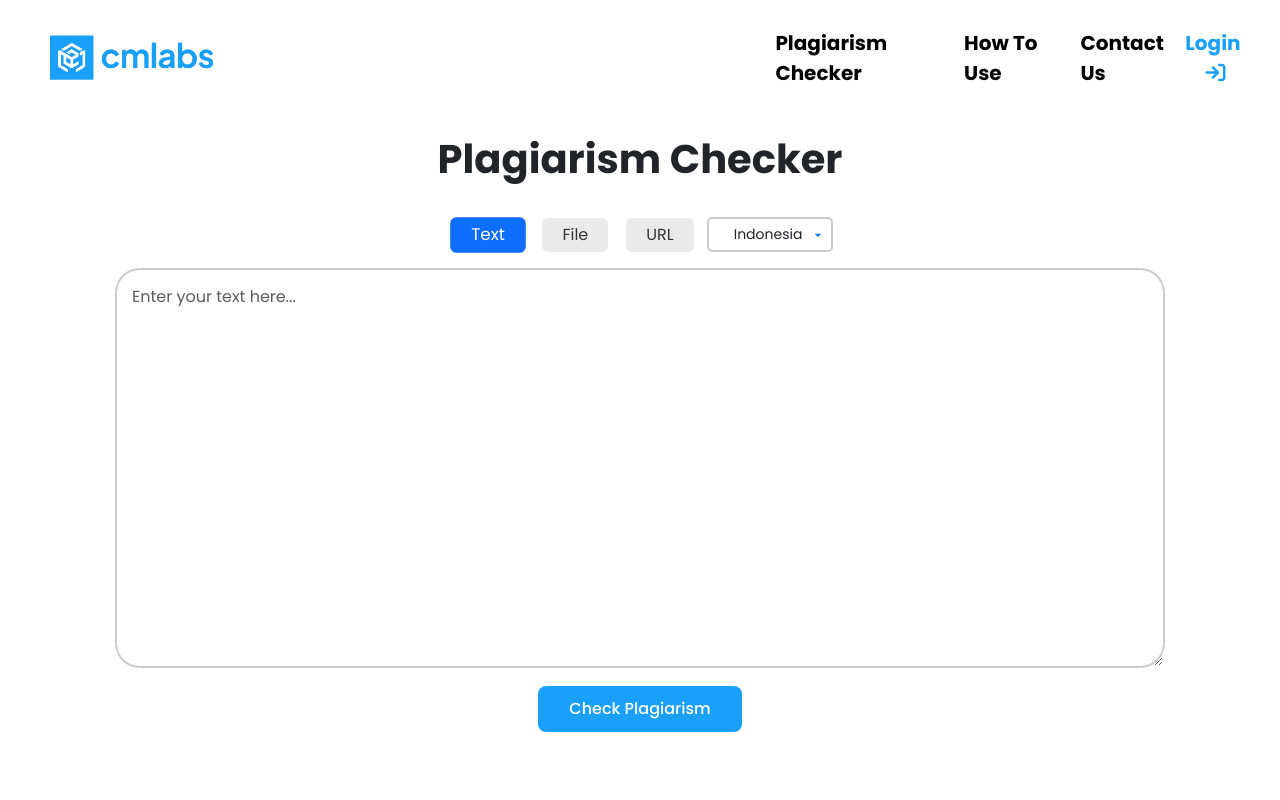
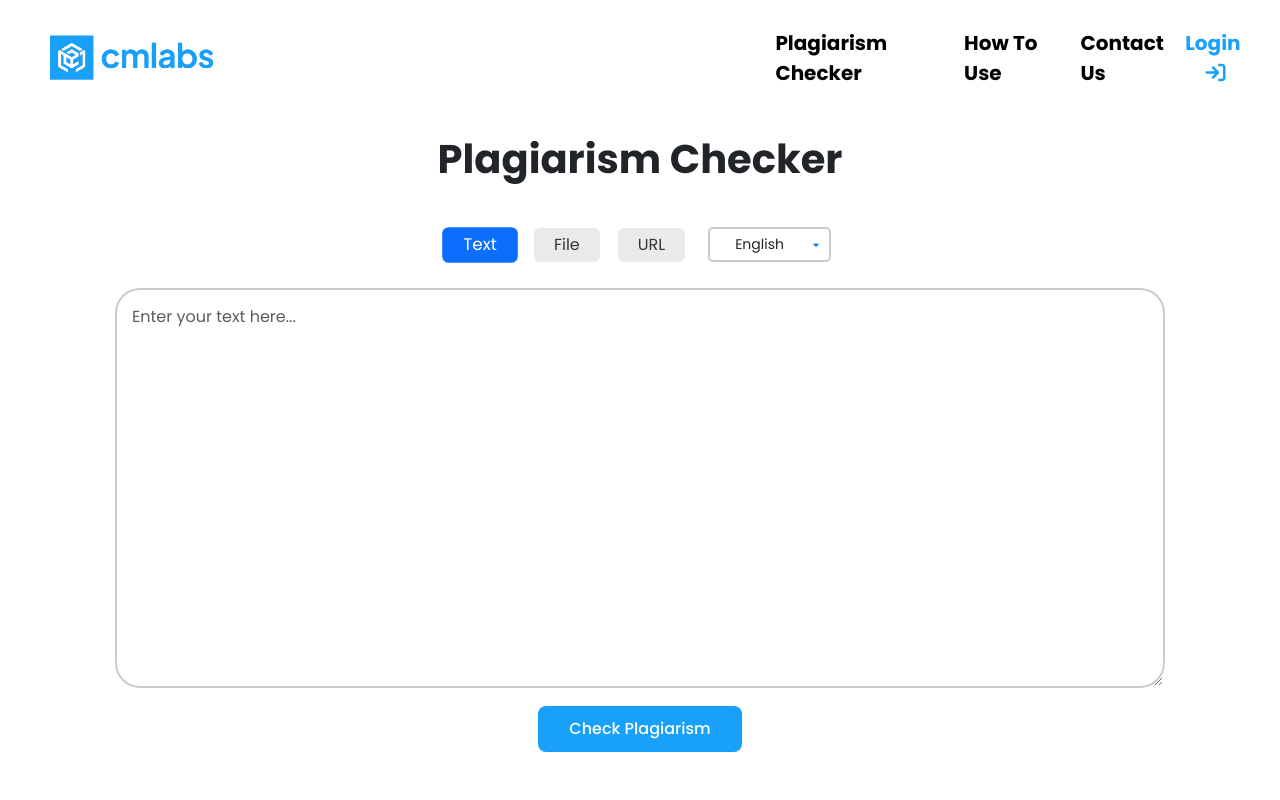
Before and after one commit to amourepurba/Plagiarism_Checker, a Vue app in the folder plagiarism-checker/: page / in a window 1280 px wide. Shown: the top 800 px of the page. Built offline with nearby package versions, Linux system fonts and the light colour scheme.

Commit message:
bahasa stopword

```diff
--- a/plagiarism-checker/src/components/tes1.vue
+++ b/plagiarism-checker/src/components/tes1.vue
@@ -33,7 +33,6 @@
                 Login
                 <i class="fa-solid fa-arrow-right-to-bracket" style="color: #18a0fb; padding-left: 5px;"></i>
               </router-link>
-
             </form>
           </div>
         </div>
@@ -63,13 +62,13 @@
           <!-- Dropdown untuk Bahasa -->
           <li class="nav-item">
             <div class="dropdown-container">
-              <select class="form-control dropdown" @change="changeLanguage($event)">
-                <option value="id">Indonesia</option>
-                <option value="en">English</option>
-                <option value="tr">Turkish</option>
-                <option value="th">Thailand</option>
-                <option value="es">Español</option>
-                <option value="sg">Singapore</option>
+              <select class="form-control dropdown" v-model="selectedLanguage">
+                <option value="indonesian">Indonesia</option>
+                <option value="english">English</option>
+                <option value="turkish">Turkish</option>
+                <option value="spanish">Spanish</option>
+                <option value="french">French</option>
+                <option value="german">German</option>
               </select>
             </div>
           </li>
@@ -94,7 +93,6 @@
 
           <!-- Tab File -->
           <div v-else-if="activeTab === 'file'" class="input-box input-file">
-            <!-- Jika sudah diklik dan output tersedia, tampilkan textarea hasil processed text -->
             <template v-if="showOutput">
               <textarea
                 v-model="processedText"
@@ -103,7 +101,6 @@
                 readonly
               ></textarea>
             </template>
-            <!-- Jika belum, tampilkan input file -->
             <template v-else>
               <input
                 type="file"
@@ -121,7 +118,6 @@
 
           <!-- Tab URL -->
           <div v-else-if="activeTab === 'url'" class="input-box input-url">
-            <!-- Jika sudah diklik dan output tersedia, tampilkan textarea hasil processed text -->
             <template v-if="showOutput">
               <textarea
                 v-model="processedText"
@@ -130,7 +126,6 @@
                 readonly
               ></textarea>
             </template>
-            <!-- Jika belum, tampilkan input URL -->
             <template v-else>
               <input
                 v-model="inputValue"
@@ -149,10 +144,10 @@
         </div>
 
         <!-- Animasi Loading -->
-         <div v-if="isLoading" class="loading-container">
+        <div v-if="isLoading" class="loading-container">
           <div class="spinner"></div>
           <p>Checking for plagiarism...</p>
-         </div>
+        </div>
 
         <!-- Output Section -->
         <div v-if="showOutput" class="output-container" ref="resultSection">
@@ -204,7 +199,7 @@
         </div>
         <div class="col">
           <h3>2</h3>
-          <p><strong>Provide details</strong><br> Paste your text, url, or upload a file in PDF, DOC, or DOCX format.</p>
+          <p><strong>Provide details</strong><br> Paste your text, URL, or upload a file in PDF, DOC, or DOCX format.</p>
         </div>
         <div class="col">
           <h3>3</h3>
@@ -319,10 +314,10 @@ import { ref, onMounted, onUnmounted } from 'vue';
 export default {
   data() {
     return {
-      isLoading: false, // Menyimpan status loading
+      isLoading: false,
       activeTab: 'text',
       inputValue: '',
-      file: null, // Menyimpan file yang diunggah
+      file: null,
       showOutput: false,
       errorMessage: '',
       similarityScore: 0,
@@ -330,22 +325,9 @@ export default {
       readabilityScore: 0,
       topKeywords: [],
       sources: [],
-      processedText: ''  // Menyimpan teks yang telah diproses dari API
-
+      processedText: ''
     };
   },
-
-  watch: {
-    activeTab() {
-      // Reset state saat tab berganti
-      this.errorMessage = '';
-      this.inputValue = '';
-      this.processedText = '';
-      this.showOutput = false;
-      this.file = null;
-    }
-  },
-
   methods: {
     validateInput() {
       if (this.activeTab === 'text' && this.inputValue.trim() === '') {
@@ -364,37 +346,42 @@ export default {
       return true;
     },
 
-    // Fungsi checkAction yang terintegrasi dengan API Flask
     checkAction() {
-      if (!this.validateInput()) {
-        return;
-      }
-
-      this.isLoading = true;  // Mulai loading
+      if (!this.validateInput()) return;
+
+      this.isLoading = true;
       this.showOutput = false;
-      this.errorMessage = ""; // Reset error
-
-      console.log("Tombol Check diklik!");
+      this.errorMessage = "";
+
       const apiUrl = "http://localhost:5001/analyze";
-
       let requestOptions = {};
 
+      // Sertakan parameter 'language' berdasarkan pilihan dropdown (selectedLanguage)
       if (this.activeTab === 'text') {
         requestOptions = {
           method: 'POST',
           headers: { 'Content-Type': 'application/json' },
-          body: JSON.stringify({ input_type: 'text', text: this.inputValue })
+          body: JSON.stringify({
+            input_type: 'text',
+            text: this.inputValue,
+            language: this.selectedLanguage
+          })
         };
       } else if (this.activeTab === 'url') {
         requestOptions = {
           method: 'POST',
           headers: { 'Content-Type': 'application/json' },
-          body: JSON.stringify({ input_type: 'url', url: this.inputValue })
+          body: JSON.stringify({
+            input_type: 'url',
+            url: this.inputValue,
+            language: this.selectedLanguage
+          })
         };
       } else if (this.activeTab === 'file') {
         const formData = new FormData();
         formData.append("file", this.file);
         formData.append("input_type", "file");
+        formData.append("language", this.selectedLanguage);
         requestOptions = { method: 'POST', body: formData };
       }
 
@@ -411,8 +398,6 @@ export default {
             this.sources = data.plagiarized_sites.map(item => item.url);
             this.processedText = data.processed_text || '';
             this.showOutput = true;
-
-            // Setelah DOM terupdate, scroll ke bagian hasil
             this.$nextTick(() => {
               if (this.$refs.resultSection) {
                 this.$refs.resultSection.scrollIntoView({ behavior: "smooth" });
@@ -429,7 +414,6 @@ export default {
         });
     },
 
-
     handleFileUpload(event) {
       const file = event.target.files[0];
       if (!file) return;
@@ -442,7 +426,7 @@ export default {
         return;
       }
 
-      if (file.size > 5 * 1024 * 1024) { // 5MB limit
+      if (file.size > 5 * 1024 * 1024) {
         this.errorMessage = 'Ukuran file terlalu besar! Maksimal 5MB.';
         this.file = null;
         return;
@@ -452,15 +436,16 @@ export default {
       this.errorMessage = '';
     },
 
-
     changeLanguage(event) {
-      const selectedLang = event.target.value;
-      console.log('Bahasa diubah ke:', selectedLang);
-      // Implementasikan logika perubahan bahasa jika diperlukan
+      // Fungsi ini sudah tidak wajib lagi karena kita menggunakan v-model,
+      // tetapi tetap dapat digunakan untuk logging atau logika tambahan.
+      console.log('Bahasa diubah ke:', this.selectedLanguage);
     }
   },
 
+  // Gabungkan properti setup untuk mengelola state global (misal: bahasa, form contact, dsb)
   setup() {
+    const selectedLanguage = ref('english'); // Default sesuai dengan backend
     const isVisible = ref(false);
     const isShaking = ref(false);
     const contactSection = ref(null);
@@ -498,7 +483,6 @@ export default {
         name.value = "";
         email.value = "";
         message.value = "";
-
         setTimeout(() => {
           notification.value = { message: "", type: "" };
         }, 3000);
@@ -507,7 +491,6 @@ export default {
 
     onMounted(() => {
       isVisible.value = true;
-
       observer = new IntersectionObserver(entries => {
         entries.forEach(entry => {
           if (entry.target === contactSection.value || entry.target === howToUseSection.value) {
@@ -515,7 +498,6 @@ export default {
           }
         });
       }, { threshold: 0.2 });
-
       if (contactSection.value) {
         observer.observe(contactSection.value);
       }
@@ -531,10 +513,23 @@ export default {
       }
     });
 
-    return { isVisible, isShaking, contactSection, howToUseSection, name, email, message, showError, validateForm, notification };
-  },
+    return {
+      selectedLanguage,
+      isVisible,
+      isShaking,
+      contactSection,
+      howToUseSection,
+      name,
+      email,
+      message,
+      notification,
+      showError,
+      validateForm
+    };
+  }
 };
 </script>
+
 
 
 
@@ -693,7 +688,12 @@ h1 {
 
 /* Dropdown Styles */
 .dropdown-container {
-  margin: 0;
+  margin: 10px;
+}
+
+.form-control {
+  padding: 5px;
+  font-size: 16px;
 }
 
 .dropdown {
```
Also changed, not shown: 1 other file (tests, documents, lock files or other folders).
